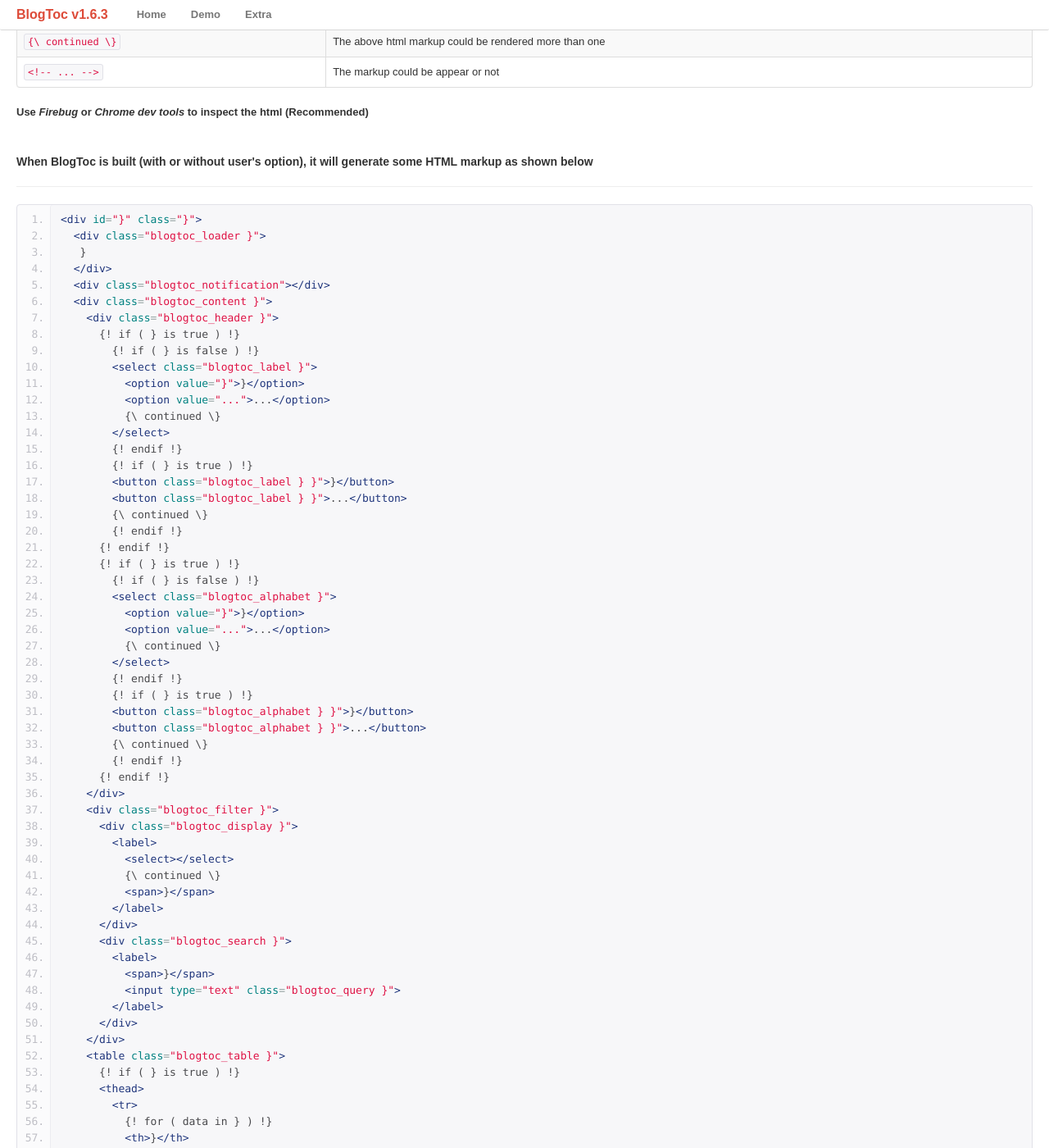
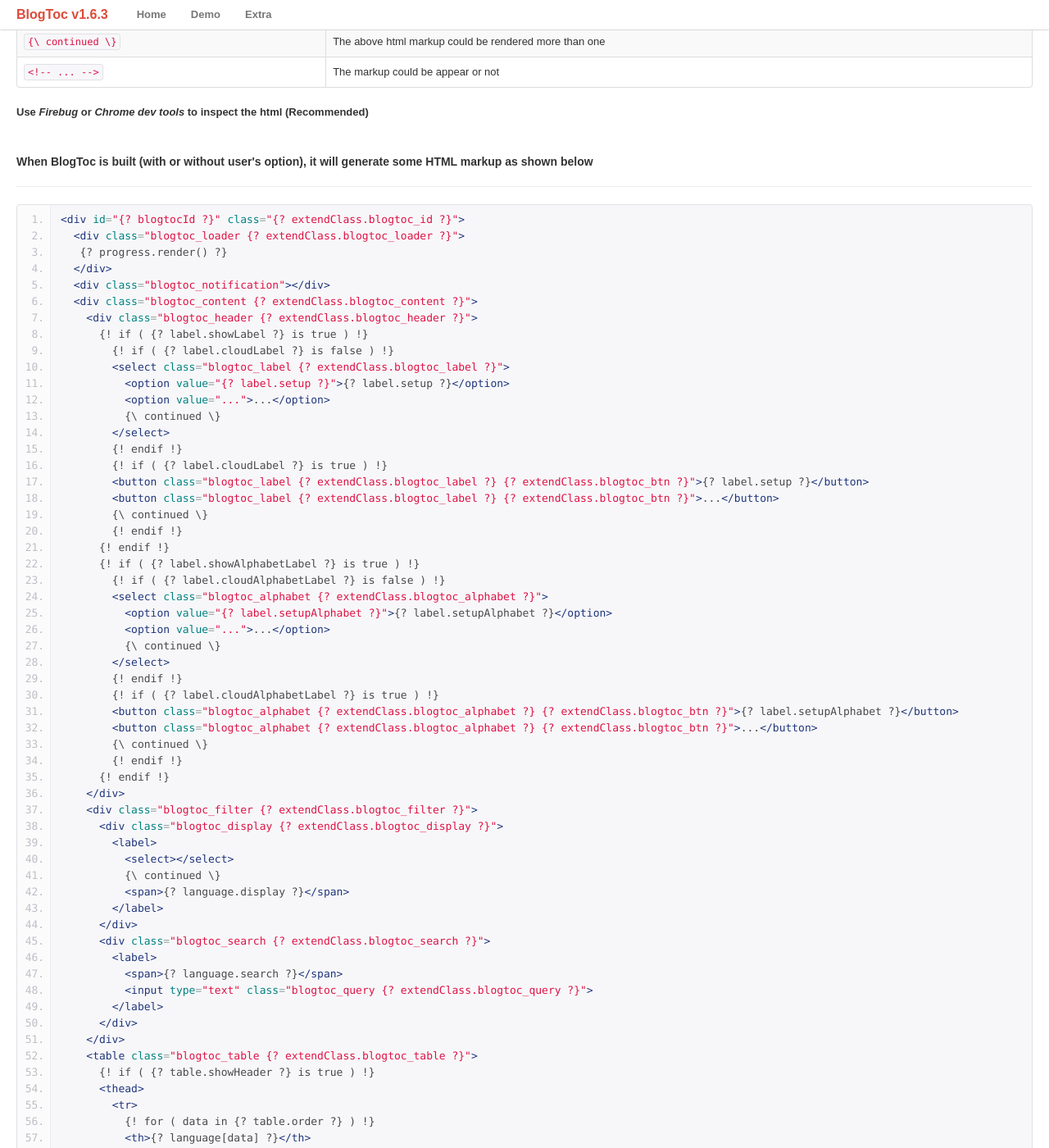
Before and after one commit to clusteramaryllis/blogtoc, a Jekyll site: the page built from detail.html, in a window 1280 px wide and 1400 px high, scrolled down 386 px. Shown: the whole window at 82% size. Built offline with Jekyll 4.4.1, drawn with Linux system fonts in a browser that asks for light colours; nearby versions of some CDN libraries; Markdown is read by kramdown in place of the engine named in the settings; a style sheet for code colours, icons or effects is not loaded; some of the changed text lies outside the part shown.

Commit message:
fix markup

```diff
--- a/detail.html
+++ b/detail.html
@@ -14,7 +14,7 @@ description: A helpdesk.
   <table class="table table-bordered table-striped" ng-non-bindable>
   <tr><th>Markup</th><th>Description</th></tr>
   <tr>
-  <td><code>{{{ ... }}}</code></td><td>contain the value of the BlogToc options. <em>e.g.</em> if you specified <code>{ blogtocId: 'my_blogtoc' }</code>, the 'my_blogtoc' will be applied to [blogtocId]</td></tr>
+  <td><code>{?  ...  ?}</code></td><td>contain the value of the BlogToc options. <em>e.g.</em> if you specified <code>{ blogtocId: 'my_blogtoc' }</code>, the 'my_blogtoc' will be applied to [blogtocId]</td></tr>
   <tr><td><code>{! if ( ~condition ) !} ~statement {! endif !}</code></td><td>conditional statement.</td></tr>
   <tr><td><code>{! for( ~condition ) !} ~statement {! endfor !}</code></td><td>looping statement.</td></tr>
   <tr><td><code>{\ continued \}</code></td><td>The above html markup could be rendered more than one</td></tr>
@@ -25,95 +25,95 @@ description: A helpdesk.
   <h5>When BlogToc is built (with or without user's option), it will generate some HTML markup as shown below</h5>
   <hr>
 <pre class="prettyprint linenums" ng-non-bindable>
-&lt;div id=&quot;{{{blogtocId}}}&quot; class=&quot;{{{extendClass.blogtoc_id}}}&quot;&gt;
-  &lt;div class=&quot;blogtoc_loader {{{extendClass.blogtoc_loader}}}&quot;&gt;
-   {{{progress.render()}}}
+&lt;div id=&quot;{? blogtocId ?}&quot; class=&quot;{? extendClass.blogtoc_id ?}&quot;&gt;
+  &lt;div class=&quot;blogtoc_loader {? extendClass.blogtoc_loader ?}&quot;&gt;
+   {? progress.render() ?}
   &lt;/div&gt;
   &lt;div class=&quot;blogtoc_notification&quot;&gt;&lt;/div&gt;
-  &lt;div class=&quot;blogtoc_content {{{extendClass.blogtoc_content}}}&quot;&gt;
-    &lt;div class=&quot;blogtoc_header {{{extendClass.blogtoc_header}}}&quot;&gt;
-      {! if ( {{{label.showLabel}}} is true ) !}
-        {! if ( {{{label.cloudLabel}}} is false ) !}
-        &lt;select class=&quot;blogtoc_label {{{extendClass.blogtoc_label}}}&quot;&gt;
-          &lt;option value=&quot;{{{label.setup}}}&quot;&gt;{{{label.setup}}}&lt;/option&gt;
+  &lt;div class=&quot;blogtoc_content {? extendClass.blogtoc_content ?}&quot;&gt;
+    &lt;div class=&quot;blogtoc_header {? extendClass.blogtoc_header ?}&quot;&gt;
+      {! if ( {? label.showLabel ?} is true ) !}
+        {! if ( {? label.cloudLabel ?} is false ) !}
+        &lt;select class=&quot;blogtoc_label {? extendClass.blogtoc_label ?}&quot;&gt;
+          &lt;option value=&quot;{? label.setup ?}&quot;&gt;{? label.setup ?}&lt;/option&gt;
           &lt;option value=&quot;...&quot;&gt;...&lt;/option&gt;
           {\ continued \}
         &lt;/select&gt;
         {! endif !}
-        {! if ( {{{label.cloudLabel}}} is true ) !}
-        &lt;button class=&quot;blogtoc_label {{{extendClass.blogtoc_label}}} {{{extendClass.blogtoc_btn}}}&quot;&gt;{{{label.setup}}}&lt;/button&gt;
-        &lt;button class=&quot;blogtoc_label {{{extendClass.blogtoc_label}}} {{{extendClass.blogtoc_btn}}}&quot;&gt;...&lt;/button&gt;
+        {! if ( {? label.cloudLabel ?} is true ) !}
+        &lt;button class=&quot;blogtoc_label {? extendClass.blogtoc_label ?} {? extendClass.blogtoc_btn ?}&quot;&gt;{? label.setup ?}&lt;/button&gt;
+        &lt;button class=&quot;blogtoc_label {? extendClass.blogtoc_label ?} {? extendClass.blogtoc_btn ?}&quot;&gt;...&lt;/button&gt;
         {\ continued \}
         {! endif !}
       {! endif !}
-      {! if ( {{{label.showAlphabetLabel}}} is true ) !}
-        {! if ( {{{label.cloudAlphabetLabel}}} is false ) !}
-        &lt;select class=&quot;blogtoc_alphabet {{{extendClass.blogtoc_alphabet}}}&quot;&gt;
-          &lt;option value=&quot;{{{label.setupAlphabet}}}&quot;&gt;{{{label.setupAlphabet}}}&lt;/option&gt;
+      {! if ( {? label.showAlphabetLabel ?} is true ) !}
+        {! if ( {? label.cloudAlphabetLabel ?} is false ) !}
+        &lt;select class=&quot;blogtoc_alphabet {? extendClass.blogtoc_alphabet ?}&quot;&gt;
+          &lt;option value=&quot;{? label.setupAlphabet ?}&quot;&gt;{? label.setupAlphabet ?}&lt;/option&gt;
           &lt;option value=&quot;...&quot;&gt;...&lt;/option&gt;
           {\ continued \}
         &lt;/select&gt;
         {! endif !}
-        {! if ( {{{label.cloudAlphabetLabel}}} is true ) !}
-        &lt;button class=&quot;blogtoc_alphabet {{{extendClass.blogtoc_alphabet}}} {{{extendClass.blogtoc_btn}}}&quot;&gt;{{{label.setupAlphabet}}}&lt;/button&gt;
-        &lt;button class=&quot;blogtoc_alphabet {{{extendClass.blogtoc_alphabet}}} {{{extendClass.blogtoc_btn}}}&quot;&gt;...&lt;/button&gt;
+        {! if ( {? label.cloudAlphabetLabel ?} is true ) !}
+        &lt;button class=&quot;blogtoc_alphabet {? extendClass.blogtoc_alphabet ?} {? extendClass.blogtoc_btn ?}&quot;&gt;{? label.setupAlphabet ?}&lt;/button&gt;
+        &lt;button class=&quot;blogtoc_alphabet {? extendClass.blogtoc_alphabet ?} {? extendClass.blogtoc_btn ?}&quot;&gt;...&lt;/button&gt;
         {\ continued \}
         {! endif !}
       {! endif !}
     &lt;/div&gt;
-    &lt;div class=&quot;blogtoc_filter {{{extendClass.blogtoc_filter}}}&quot;&gt;
-      &lt;div class=&quot;blogtoc_display {{{extendClass.blogtoc_display}}}&quot;&gt;
+    &lt;div class=&quot;blogtoc_filter {? extendClass.blogtoc_filter ?}&quot;&gt;
+      &lt;div class=&quot;blogtoc_display {? extendClass.blogtoc_display ?}&quot;&gt;
         &lt;label&gt;
           &lt;select&gt;&lt;/select&gt;
           {\ continued \}
-          &lt;span&gt;{{{language.display}}}&lt;/span&gt;
+          &lt;span&gt;{? language.display ?}&lt;/span&gt;
         &lt;/label&gt;
       &lt;/div&gt;
-      &lt;div class=&quot;blogtoc_search {{{extendClass.blogtoc_search}}}&quot;&gt;
+      &lt;div class=&quot;blogtoc_search {? extendClass.blogtoc_search ?}&quot;&gt;
         &lt;label&gt;
-          &lt;span&gt;{{{language.search}}}&lt;/span&gt;
-          &lt;input type=&quot;text&quot; class=&quot;blogtoc_query {{{extendClass.blogtoc_query}}}&quot;&gt;
+          &lt;span&gt;{? language.search ?}&lt;/span&gt;
+          &lt;input type=&quot;text&quot; class=&quot;blogtoc_query {? extendClass.blogtoc_query ?}&quot;&gt;
         &lt;/label&gt;
       &lt;/div&gt;
     &lt;/div&gt;
-    &lt;table class=&quot;blogtoc_table {{{extendClass.blogtoc_table}}}&quot;&gt;
-      {! if ( {{{table.showHeader}}} is true ) !}
+    &lt;table class=&quot;blogtoc_table {? extendClass.blogtoc_table ?}&quot;&gt;
+      {! if ( {? table.showHeader ?} is true ) !}
       &lt;thead&gt;
         &lt;tr&gt;
-          {! for ( data in {{{table.order}}} ) !}
-          &lt;th&gt;{{{language[data]}}}&lt;/th&gt;
+          {! for ( data in {? table.order ?} ) !}
+          &lt;th&gt;{? language[data] ?}&lt;/th&gt;
           {! endfor !}
         &lt;/tr&gt;
       &lt;/thead&gt;
       {! endif !}
       &lt;tbody&gt;
         &lt;tr&gt;
-          {! for ( data in {{{table.order}}} ) !}
+          {! for ( data in {? table.order ?} ) !}
           &lt;td&gt;...&lt;/td&gt;
           {! endfor !}
         &lt;/tr&gt;
         {\ continued \}
       &lt;/tbody&gt;
     &lt;/table&gt;
-    &lt;div class=&quot;blogtoc_footer {{{extendClass.blogtoc_footer}}}&quot;&gt;
-      &lt;div class=&quot;blogtoc_result {{{extendClass.blogtoc_result}}}&quot;&gt;{{{language.result}}}&lt;/div&gt;
-      &lt;div class=&quot;blogtoc_pagination {{{extendClass.blogtoc_pagination}}}&quot;&gt;
-        &lt;ul class=&quot;{{{extendClass['blogtoc_pagination ul']}}}&quot;&gt;
-          {! if ( {{{pagination.showFirstPage}}} is true ) !}
-          &lt;li class=&quot;blogtoc_first_page&quot;&gt;{{{language.FirstPage}}}&lt;/li&gt;
+    &lt;div class=&quot;blogtoc_footer {? extendClass.blogtoc_footer ?}&quot;&gt;
+      &lt;div class=&quot;blogtoc_result {? extendClass.blogtoc_result ?}&quot;&gt;{? language.result ?}&lt;/div&gt;
+      &lt;div class=&quot;blogtoc_pagination {? extendClass.blogtoc_pagination ?}&quot;&gt;
+        &lt;ul class=&quot;{? extendClass['blogtoc_pagination ul'] ?}&quot;&gt;
+          {! if ( {? pagination.showFirstPage ?} is true ) !}
+          &lt;li class=&quot;blogtoc_first_page&quot;&gt;{? language.FirstPage ?}&lt;/li&gt;
           {! endif !}
-          {! if ( {{{pagination.showPrevPage}}} is true ) !}
-          &lt;li class=&quot;blogtoc_prev_page&quot;&gt;{{{language.PrevPage}}}&lt;/li&gt;
+          {! if ( {? pagination.showPrevPage ?} is true ) !}
+          &lt;li class=&quot;blogtoc_prev_page&quot;&gt;{? language.PrevPage ?}&lt;/li&gt;
           {! endif !}
-          &lt;!-- &lt;li class=&quot;{{{extendClass['blogtoc_pagination disabled']}}}&quot;&gt;...&lt;/li&gt; --&gt;
-          &lt;!-- &lt;li class=&quot;{{{extendClass['blogtoc_pagination active']}}}&quot;&gt;...&lt;/li&gt; --&gt;
+          &lt;!-- &lt;li class=&quot;{? extendClass['blogtoc_pagination disabled'] ?}&quot;&gt;...&lt;/li&gt; --&gt;
+          &lt;!-- &lt;li class=&quot;{? extendClass['blogtoc_pagination active'] ?}&quot;&gt;...&lt;/li&gt; --&gt;
           &lt;li class=&quot;blogtoc_responsive_hide&quot;&gt;...&lt;/li&gt;
           {\ continued \}
-          {! if ( {{{pagination.showNextPage}}} is true ) !}
-          &lt;li class=&quot;blogtoc_next_page&quot;&gt;{{{language.NextPage}}}&lt;/li&gt;
+          {! if ( {? pagination.showNextPage ?} is true ) !}
+          &lt;li class=&quot;blogtoc_next_page&quot;&gt;{? language.NextPage ?}&lt;/li&gt;
           {! endif !}
-          {! if ( {{{pagination.showLastPage}}} is true ) !}
-          &lt;li class=&quot;blogtoc_last_page&quot;&gt;{{{language.LastPage}}}&lt;/li&gt;
+          {! if ( {? pagination.showLastPage ?} is true ) !}
+          &lt;li class=&quot;blogtoc_last_page&quot;&gt;{? language.LastPage ?}&lt;/li&gt;
           {! endif !}
         &lt;/ul&gt;
       &lt;/div&gt;
```
